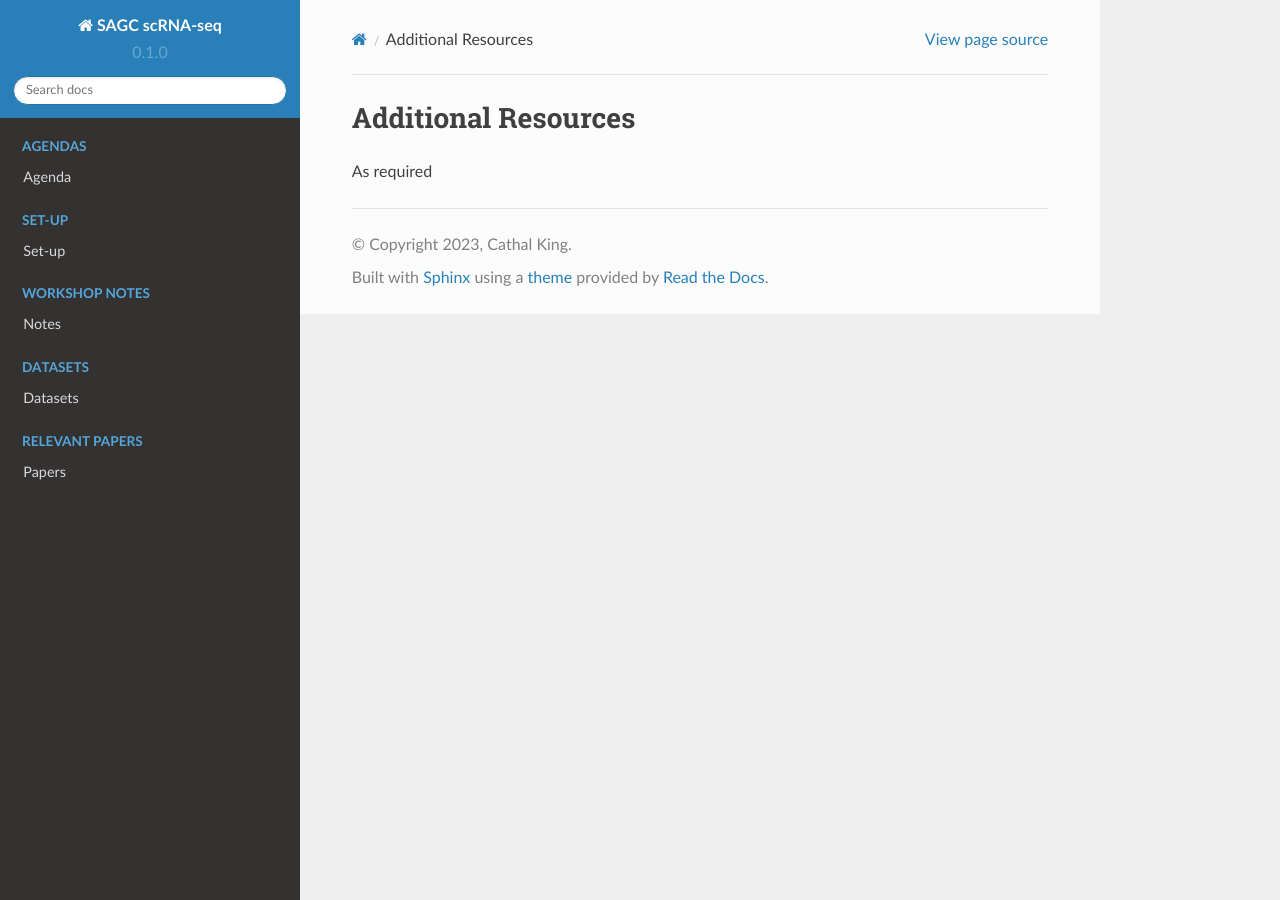
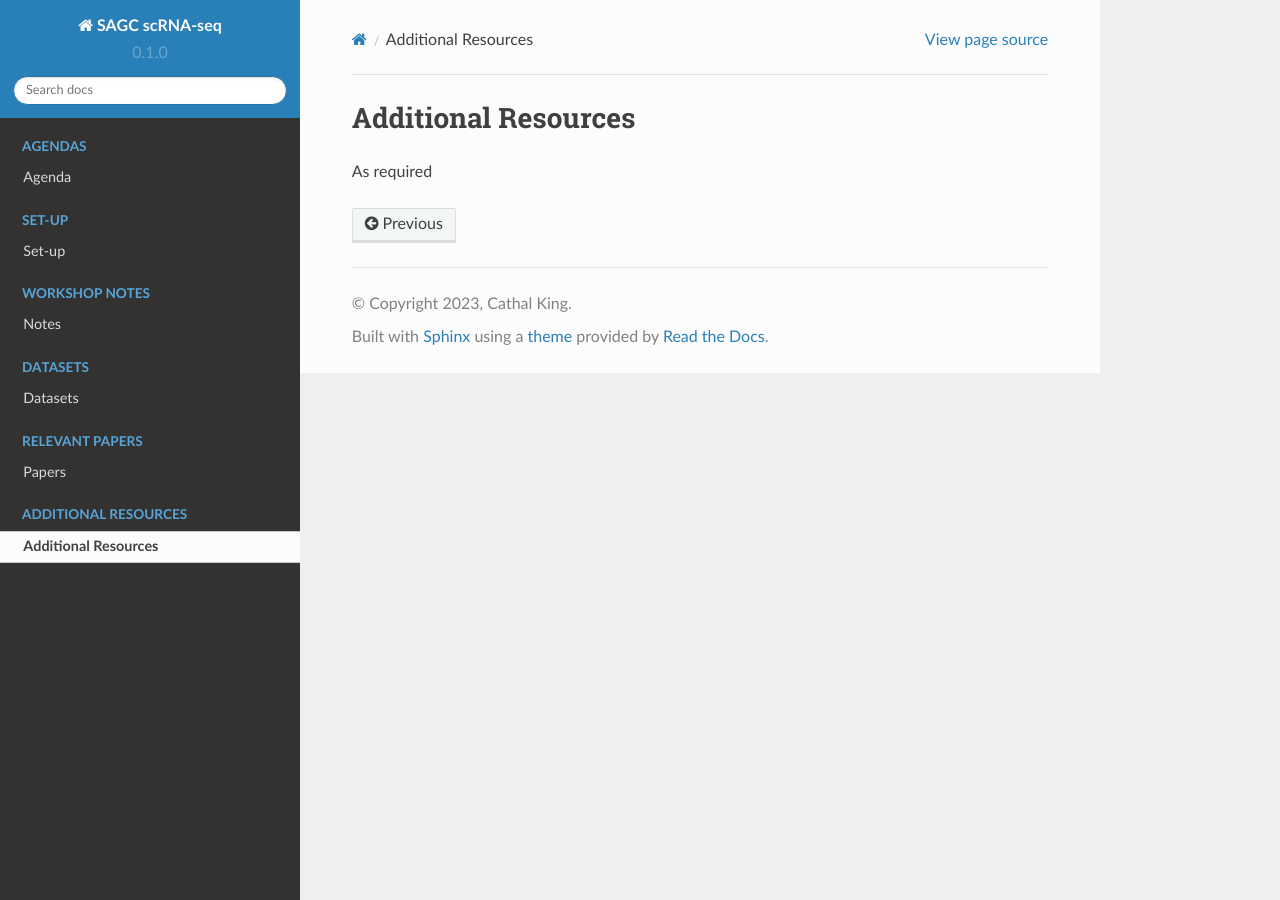
Before and after one commit to dw-thomson/SAGC_scRNAseq_workshop, a Sphinx documentation site: the page built from docs/source/Additional_Resources.rst, in a window 1280 px wide. Built offline with Sphinx 7.4.7 and the Read the Docs theme 2.0.0, drawn with Linux system fonts in a browser that asks for light colours; pages that are not in the unit, such as notebooks, are missing from menus.

Commit message:
Update index.rst
p_WW

```diff
--- a/docs/source/index.rst
+++ b/docs/source/index.rst
@@ -59,4 +59,4 @@ There are no strict academic prerequisites for this workshop, however, those wit
    :hidden:
    :caption: Additional Resources
 
-   Additional Resources
+   Additional_Resources
```
